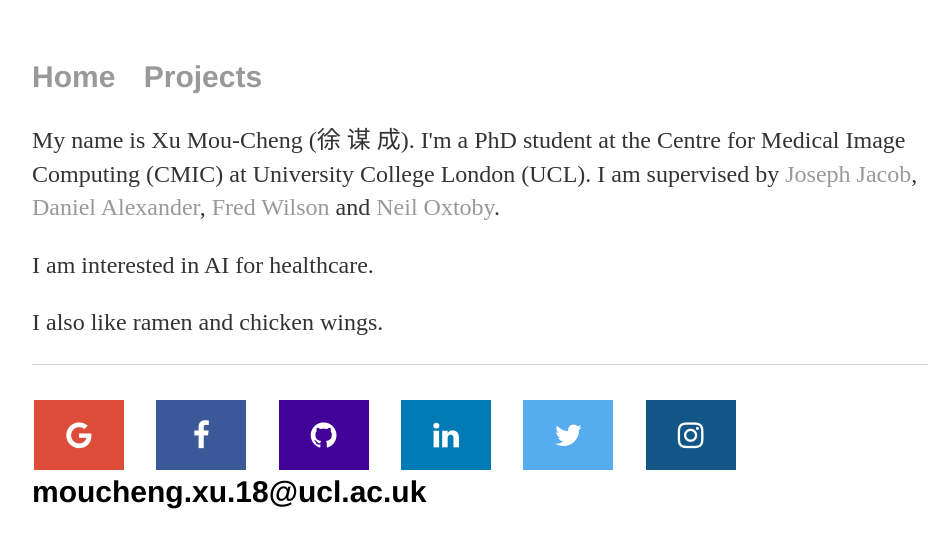
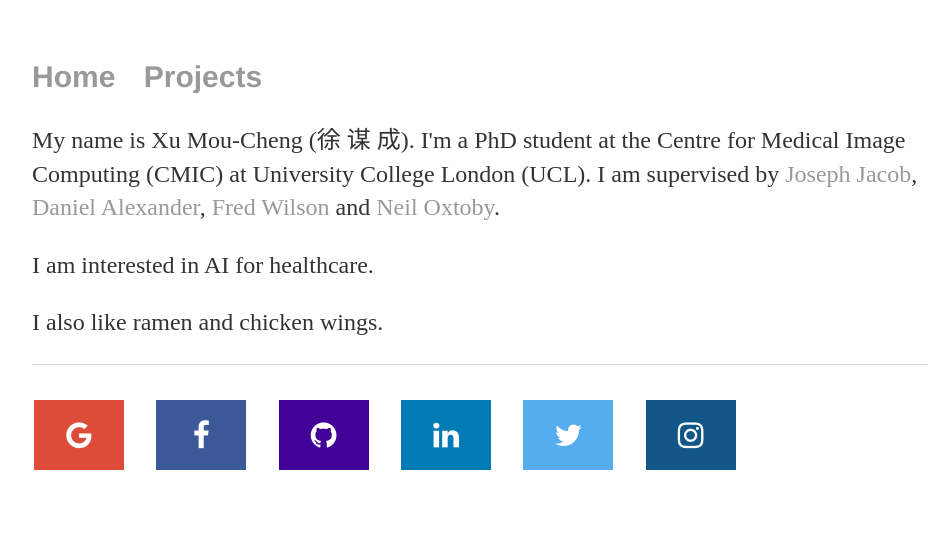
Before and after one commit to moucheng2017/mouchengxu.github.io, a Jekyll site: the page built from index.html, in a window 1280 px wide. Shown: the top 548 px of the page, without its empty margins (160-1107 px from the left). Built offline with Jekyll 4.4.1, drawn with Linux system fonts in a browser that asks for light colours.

Commit message:
Update default.html

```diff
--- a/_layouts/default.html
+++ b/_layouts/default.html
@@ -26,7 +26,6 @@
 				<li><a href="https://www.linkedin.com/in/moucheng-xu/" class="fa fa-linkedin"></a></li>
 				<li><a href="https://twitter.com/YaoXuexiu" class="fa fa-twitter"></a></li>
 				<li><a href="https://www.instagram.com/xmc_1128_/?hl=en" class="fa fa-instagram"></a></li>
-				<li>moucheng.xu.18@ucl.ac.uk</a></li>
 				</ul>
 			</footer>
 		</body>
```
